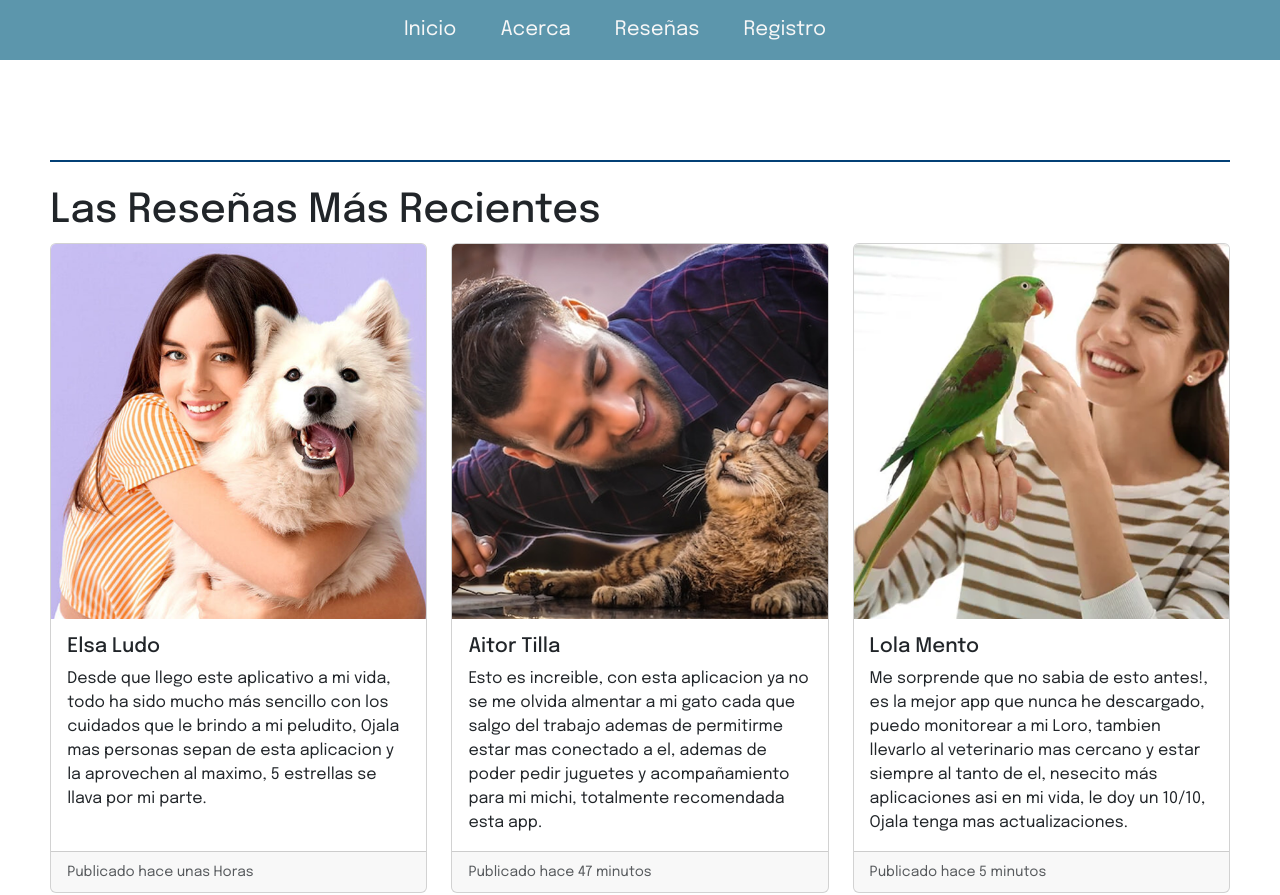
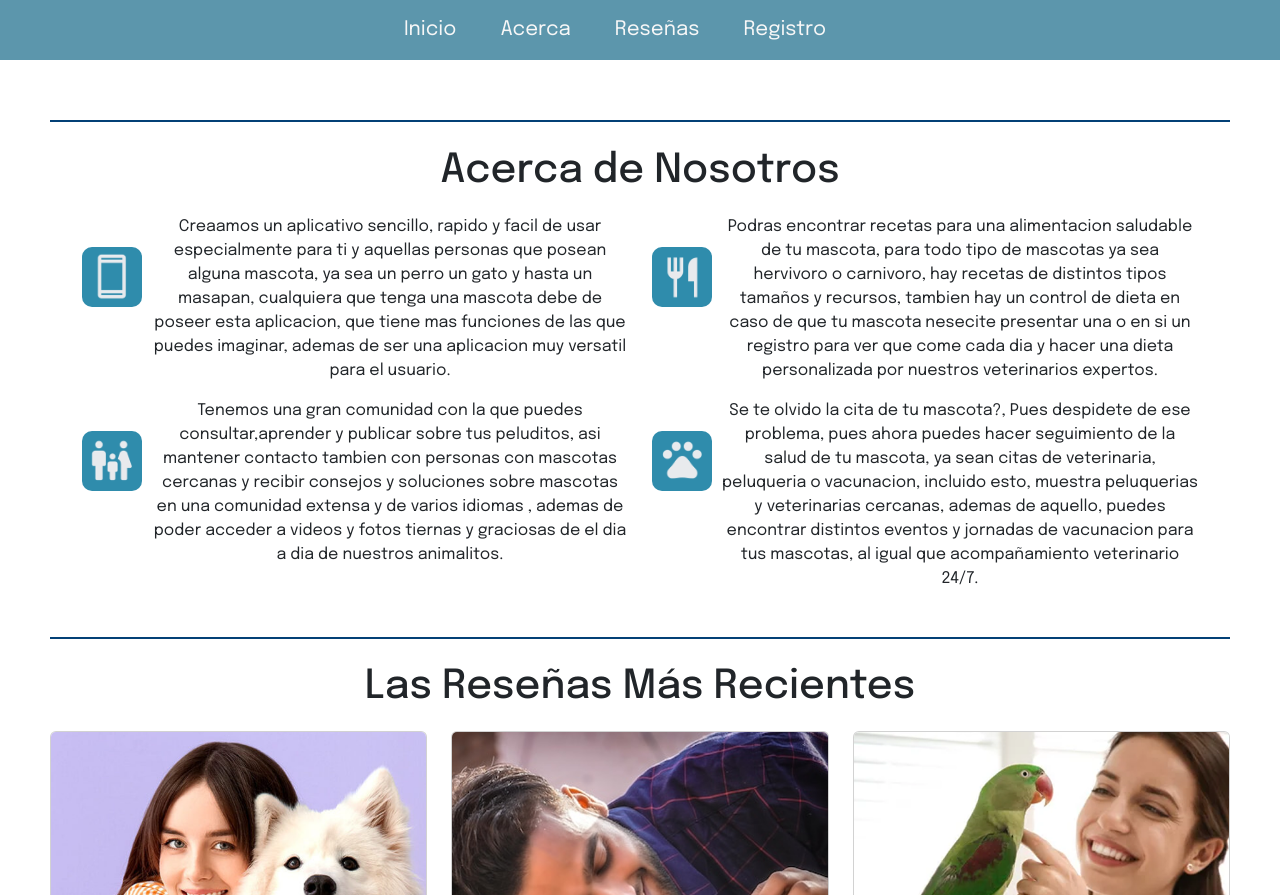
Before and after one commit to Wander5000/PetWell, a plain HTML site: page index.html in a window 1280 px wide. Shown: the top 895 px of the page. Drawn offline with nearby package versions, Linux system fonts and the light colour scheme.

Commit message:
Adicion de la Seccion Acerca

```diff
--- a/css/style.css
+++ b/css/style.css
@@ -53,10 +53,32 @@ header nav ul li{
     margin: 2%;
 }
 
+section h1{
+    text-align: center;
+    margin-bottom: 20px;
+}
+
+div .Detalle1{
+    display: flex;
+}
+
+div .Detalle1 img{
+    border-radius: 10px;
+    margin-top: 4vh;
+    margin-right: 10px;
+    width: 60px;
+    height: 2%;
+}
+
+.EspacioH{
+    margin: 40px;
+}
+
 .Contenido .Registro{
     display: flex;
     align-items: center;
     justify-content: center;
+    border: none;
 }
 
 footer{
--- a/index.html
+++ b/index.html
@@ -3,7 +3,7 @@
   <head>
     <meta charset="utf-8">
     <meta name="viewport" content="width=device-width, initial-scale=1">
-    <title>PetWell | Inicio</title>
+    <title>PetWell</title>
     <link rel="stylesheet" href="css/style.css">
     <link rel="icon" href="img/Logo.png">
     <link href="https://cdn.jsdelivr.net/npm/bootstrap@5.3.3/dist/css/bootstrap.min.css" rel="stylesheet" integrity="sha384-QWTKZyjpPEjISv5WaRU9OFeRpok6YctnYmDr5pNlyT2bRjXh0JMhjY6hW+ALEwIH" crossorigin="anonymous">
@@ -12,8 +12,8 @@
     <header>
         <nav>
             <ul>
-                <li><a href="#">Inicio</a></li>
-                <li><a href="#">Acerca</a></li>
+                <li><a href="index.html#Inicio">Inicio</a></li>
+                <li><a href="index.html#Acerca">Acerca</a></li>
                 <li><a href="index.html#Reseñas">Reseñas</a></li>
                 <li><a href="index.html#Registro">Registro</a></li>
             </ul>
@@ -21,8 +21,57 @@
     </header>
     <div class="EspacioH"></div>
     <div class="Contenido">
-      <section></section>
-      <section id="Reseñas">
+      <section id="Inicio"></section>
+      <section class="Acerca" id="Acerca">
+        <h1>Acerca de Nosotros</h1>
+        <div class="container text-center">
+          <div class="row">
+            <div class="col-6">
+              <div class="Detalle1">
+                <img src="img/IconoCelu.png">
+                <p>Creaamos un aplicativo sencillo, rapido y facil de usar especialmente para ti y aquellas personas
+                  que posean alguna mascota, ya sea un perro un gato y hasta un masapan, cualquiera que tenga una mascota
+                  debe de poseer esta aplicacion,  que tiene mas funciones de las que puedes imaginar, ademas de ser una
+                  aplicacion muy versatil para el usuario.
+                </p>
+              </div>
+            </div>
+            <div class="col-6">
+              <div class="Detalle1">
+                <img src="img/IconoComi.png">
+                <p>Podras encontrar recetas para una alimentacion saludable de tu mascota, para todo tipo de mascotas
+                  ya sea hervivoro o carnivoro, hay recetas de distintos tipos tamaños y recursos, tambien hay un control de dieta
+                  en caso de que tu mascota nesecite presentar una o en si un registro para ver que come cada dia y hacer una
+                  dieta personalizada por nuestros veterinarios expertos.
+                </p>
+              </div>
+            </div>
+              <div class="w-100"></div>
+              <div class="EspacioAdN"></div>
+              <div class="col-6">
+                <div class="Detalle1">
+                  <img src="img/IconoComu.png">
+                  <p>Tenemos una gran comunidad con la que puedes consultar,aprender y publicar
+                    sobre tus peluditos, asi mantener contacto tambien con personas con mascotas cercanas
+                    y recibir consejos y soluciones sobre mascotas en una comunidad extensa y de varios idiomas
+                    , ademas de poder acceder a videos y fotos tiernas y graciosas de el dia a dia de nuestros
+                    animalitos.
+                  </p>
+                </div>
+              </div>
+              <div class="col-6">
+                <div class="Detalle1">
+                  <img src="img/IconoPata.png">
+                  <p>Se te olvido la cita de tu mascota?, Pues despidete de ese problema, pues ahora puedes hacer seguimiento de la salud
+                    de tu mascota, ya sean citas de veterinaria, peluqueria o vacunacion, incluido esto, muestra peluquerias y veterinarias
+                    cercanas, ademas de aquello, puedes encontrar distintos eventos y jornadas de vacunacion para tus mascotas, al igual
+                    que acompañamiento veterinario 24/7.</p>
+                </div>
+              </div>
+          </div>
+        </div>
+      </section>
+      <section id="Reseñas"><title>Reseñas</title>
         <h1>Las Reseñas Más Recientes</h1>
         <div class="row row-cols-1 row-cols-md-3 g-4">
           <div class="col">
@@ -80,19 +129,19 @@
         <form class="row g-3">
           <div class="col-md-6">
             <label for="inputCity" class="form-label">Nombre</label>
-            <input type="text" class="form-control" id="inputCity">
+            <input type="text" class="form-control" id="inputCity" required>
           </div>
           <div class="col-md-6">
             <label for="inputEmail4" class="form-label">Email</label>
-            <input type="email" class="form-control" id="inputEmail4">
+            <input type="email" class="form-control" id="inputEmail4" required>
           </div>
           <div class="col-12">
             <label for="inputAddress" class="form-label">Donde Vives?</label>
-            <input type="text" class="form-control" id="inputAddress">
+            <input type="text" class="form-control" id="inputAddress" required>
           </div>
           <div class="col-md-6">
             <label for="inputCity" class="form-label">Nombre de la Mascota</label>
-            <input type="text" class="form-control" id="inputCity">
+            <input type="text" class="form-control" id="inputCity" required>
           </div>
           <div class="col-md-6">
             <label for="inputState" class="form-label">Mascota</label>
@@ -106,15 +155,14 @@
               <option>Masapan</option>
             </select>
           </div>
-
           <div class="col-12">
             <div class="form-check">
-              <input class="form-check-input" type="checkbox" id="gridCheck">
+              <input class="form-check-input" type="checkbox" id="gridCheck" required>
               <label class="form-check-label" for="gridCheck">Acepto TyC</label>
             </div>
           </div>
           <div class="col-6">
-            <button type="submit" class="btn btn-primary">Registro</button>
+            <a><button type="submit" class="btn btn-primary">Registro</button></a>
           </div>
         </form>
       </section>
```
Also changed, not shown: img/IconoCelu.png (added), img/IconoComi.png (added), img/IconoComu.png (added), img/IconoPata.png (added).
